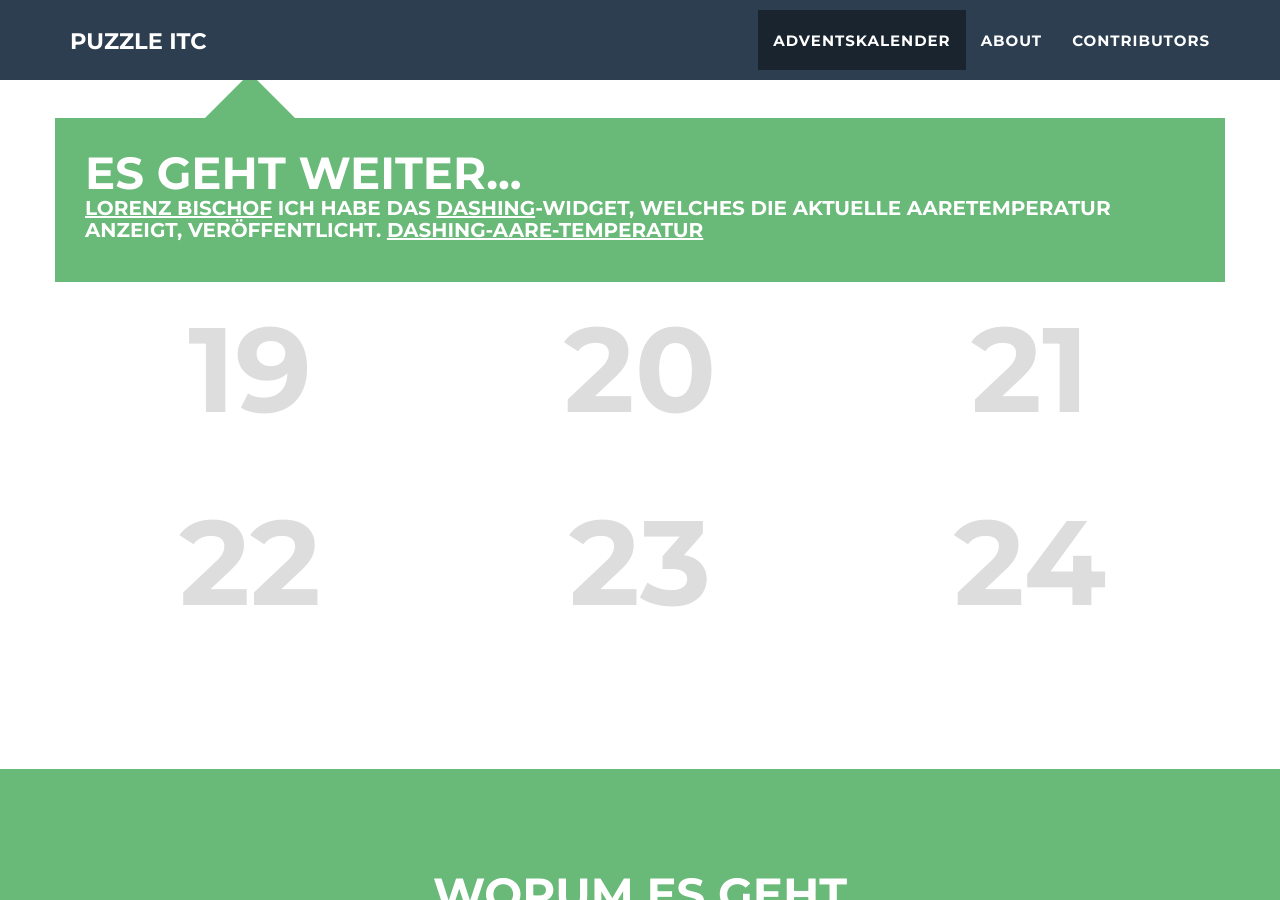
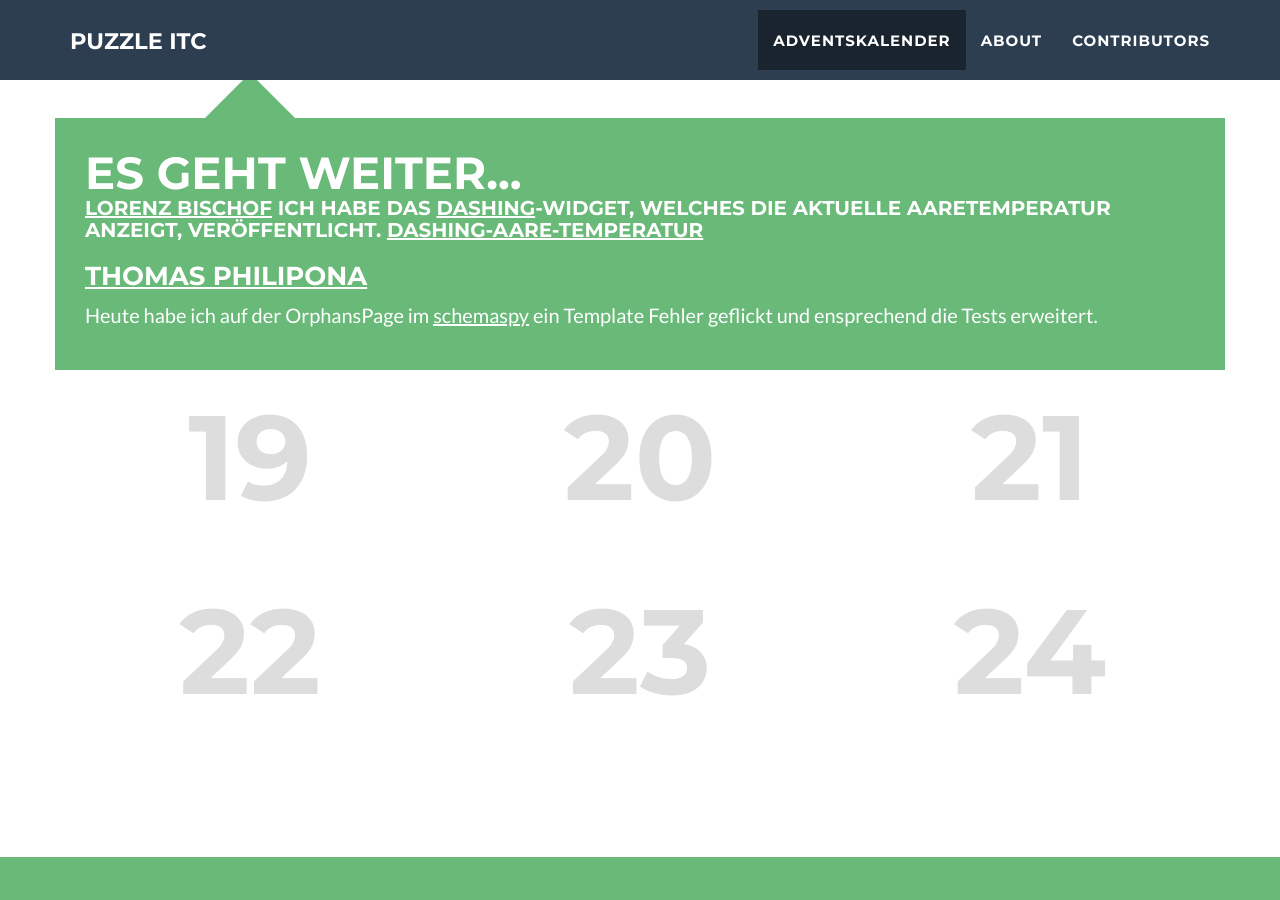
Before and after one commit to puzzle/opensource-advent-challenge-2015, a Jekyll site: the page built from index.html, in a window 1280 px wide and 900 px high, scrolled down 2132 px. Built offline with Jekyll 4.4.1, drawn with Linux system fonts in a browser that asks for light colours; nearby versions of some CDN libraries.

Commit message:
added daily contribution

```diff
--- a/_doors/16.markdown
+++ b/_doors/16.markdown
@@ -6,3 +6,6 @@ active: true
 
 [Lorenz Bischof](https://github.com/lbischof)
 Ich habe das [Dashing](dashing.io)-Widget, welches die aktuelle Aaretemperatur anzeigt, veröffentlicht. [dashing-aare-temperatur](https://github.com/lbischof/dashing-aare-temperatur)
+
+### [Thomas Philipona](https://github.com/phil-pona)
+Heute habe ich auf der OrphansPage im [schemaspy](https://github.com/drnoa/schemaspy) ein Template Fehler geflickt und ensprechend die Tests erweitert.
```
